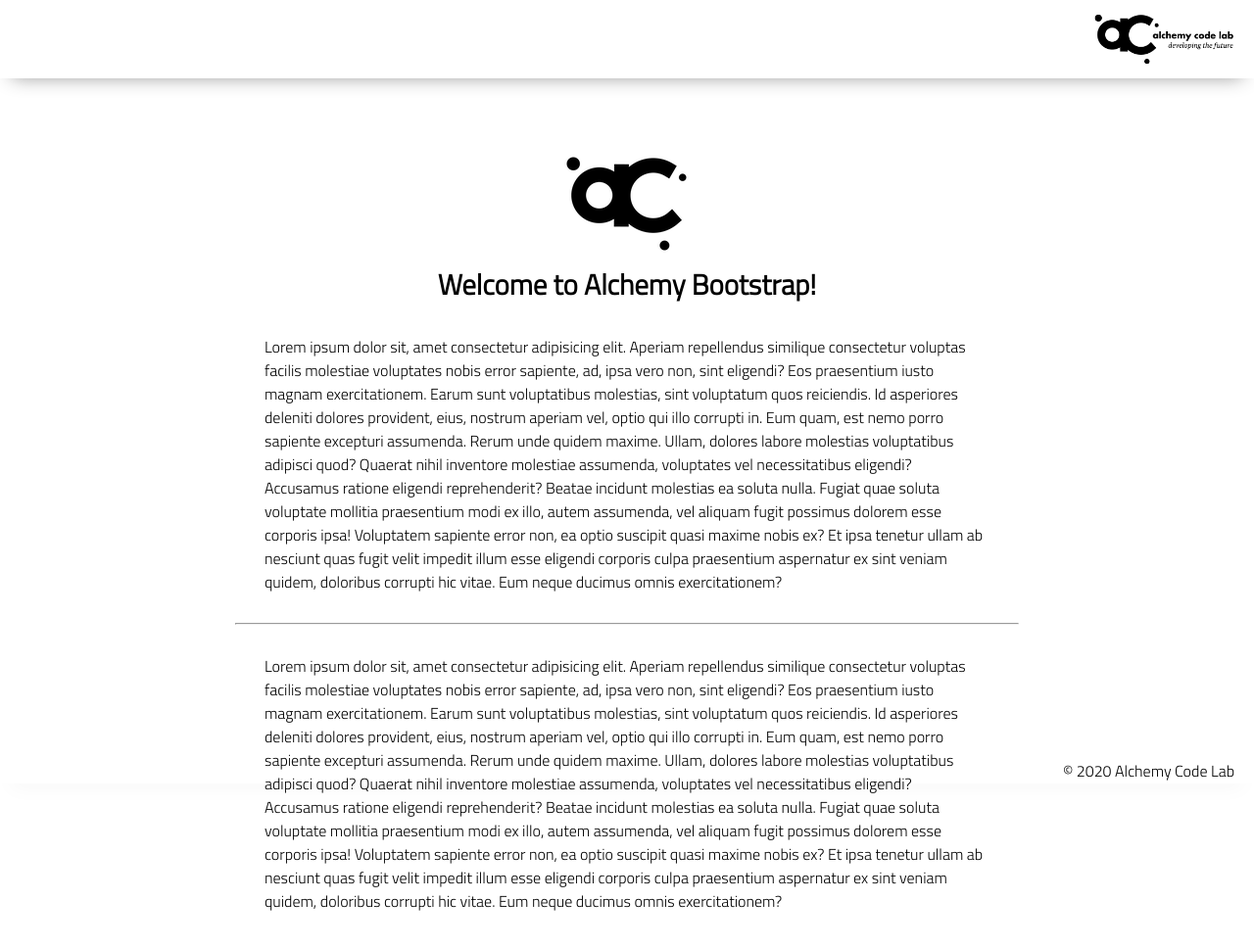
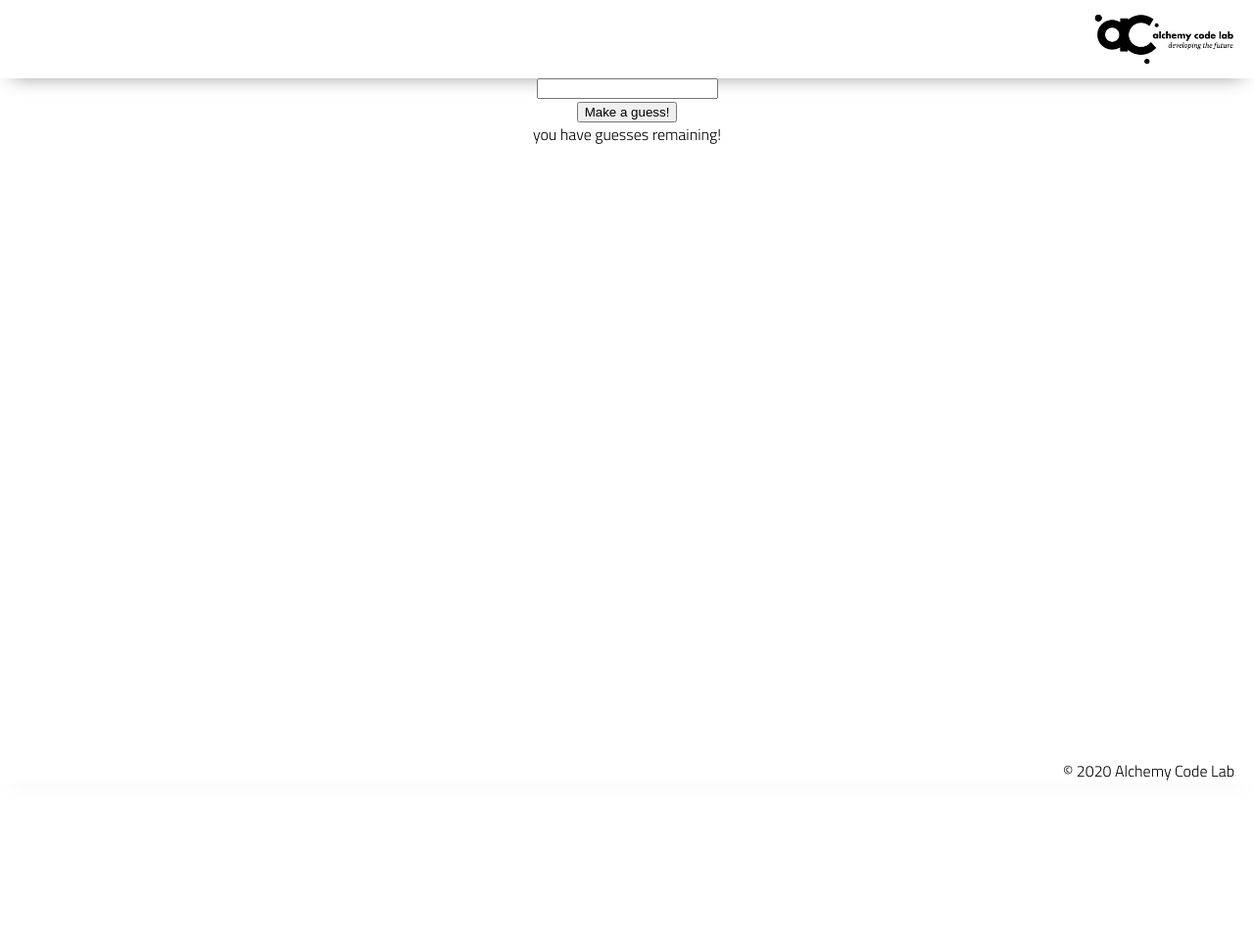
Before and after one commit to Tylerpfarris/lab-02-guess-number, a plain HTML site: page index.html in a window 1280 px wide. Shown: the whole page at 98% size. After the commit the page ends 800 px from the top, so only its background shows below. Drawn offline with Linux system fonts and the light colour scheme.

Commit message:
html done

```diff
--- a/index.html
+++ b/index.html
@@ -15,34 +15,29 @@
 <body>
     <header>
         <div class="gutter-right logo">
-            <img src="assets/big-logo.png"/>
+            <img src="assets/big-logo.png" />
         </div>
     </header>
     <main>
-        <section class="main-section">
-            <img class="main-logo" src="assets/alchemy-logo.png"/>
-            <h2>
-                Welcome to Alchemy Bootstrap!
-            </h2>
+        <input type="number" id="userGuessInput">
+        <!-- 1)number input
+    -why? user can enter their guesses-->
+        <div>
+            <button id="makeGuessButton">Make a guess!</button>
+        </div>
 
-            <content>
-            <p>
-                Lorem ipsum dolor sit, amet consectetur adipisicing elit. Aperiam repellendus similique consectetur voluptas facilis molestiae voluptates nobis error sapiente, ad, ipsa vero non, sint eligendi? Eos praesentium iusto magnam exercitationem.
-                Earum sunt voluptatibus molestias, sint voluptatum quos reiciendis. Id asperiores deleniti dolores provident, eius, nostrum aperiam vel, optio qui illo corrupti in. Eum quam, est nemo porro sapiente excepturi assumenda.
-                Rerum unde quidem maxime. Ullam, dolores labore molestias voluptatibus adipisci quod? Quaerat nihil inventore molestiae assumenda, voluptates vel necessitatibus eligendi? Accusamus ratione eligendi reprehenderit? Beatae incidunt molestias ea soluta nulla.
-                Fugiat quae soluta voluptate mollitia praesentium modi ex illo, autem assumenda, vel aliquam fugit possimus dolorem esse corporis ipsa! Voluptatem sapiente error non, ea optio suscipit quasi maxime nobis ex?
-                Et ipsa tenetur ullam ab nesciunt quas fugit velit impedit illum esse eligendi corporis culpa praesentium aspernatur ex sint veniam quidem, doloribus corrupti hic vitae. Eum neque ducimus omnis exercitationem?
-            </p>
-            <hr />
-            <p>
-                Lorem ipsum dolor sit, amet consectetur adipisicing elit. Aperiam repellendus similique consectetur voluptas facilis molestiae voluptates nobis error sapiente, ad, ipsa vero non, sint eligendi? Eos praesentium iusto magnam exercitationem.
-                Earum sunt voluptatibus molestias, sint voluptatum quos reiciendis. Id asperiores deleniti dolores provident, eius, nostrum aperiam vel, optio qui illo corrupti in. Eum quam, est nemo porro sapiente excepturi assumenda.
-                Rerum unde quidem maxime. Ullam, dolores labore molestias voluptatibus adipisci quod? Quaerat nihil inventore molestiae assumenda, voluptates vel necessitatibus eligendi? Accusamus ratione eligendi reprehenderit? Beatae incidunt molestias ea soluta nulla.
-                Fugiat quae soluta voluptate mollitia praesentium modi ex illo, autem assumenda, vel aliquam fugit possimus dolorem esse corporis ipsa! Voluptatem sapiente error non, ea optio suscipit quasi maxime nobis ex?
-                Et ipsa tenetur ullam ab nesciunt quas fugit velit impedit illum esse eligendi corporis culpa praesentium aspernatur ex sint veniam quidem, doloribus corrupti hic vitae. Eum neque ducimus omnis exercitationem?
-            </p>
-
-        </section>
+        <!--2) button
+    -why? submit the guess, trigger state changes -->
+        <div>
+            you have <span id="guessRemainSpan"></span> guesses remaining!
+        </div>
+        <!--3) guesses remain span
+    -why? display the remain guesses -->
+        <div>
+            <span id="toHighOrLowSpan"></span>
+        </div>
+        <!--4)too high/too low span
+    -Why? tell the user what's wrong with their guess (if anything) -->
     </main>
     <footer>
         <div class="copy gutter-right">&copy; 2020 Alchemy Code Lab</div>
```
